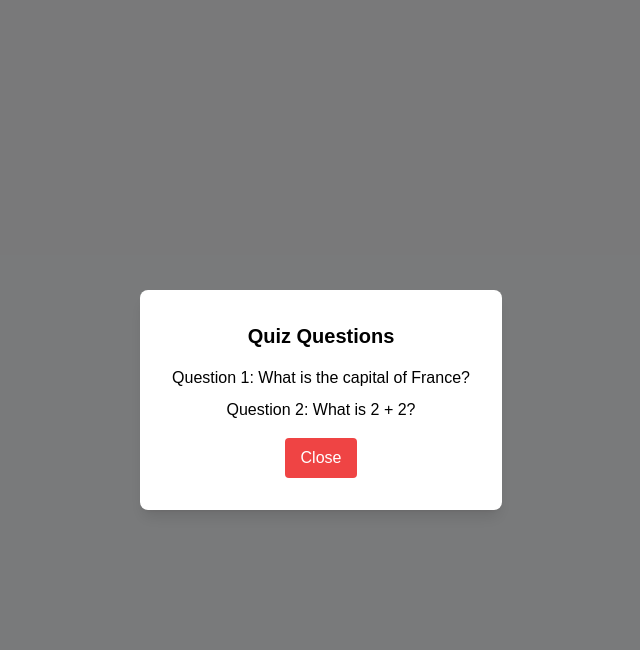
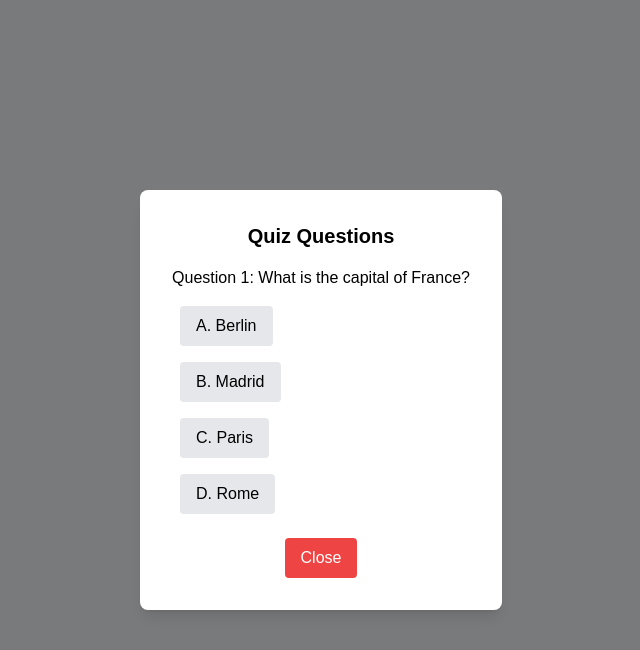
Before and after one commit to Zahraa222/DevLingo, a Next.js app in the folder devlingo/: page / in a window 1280 px wide. Both pictures are taken after a click on the button "Start Quiz". Shown: the top 650 px of the page, without its empty margins (319-959 px from the left). Built offline with nearby package versions, Linux system fonts and the light colour scheme.

Commit message:
quiz component layout and add quiz questions

```diff
--- a/devlingo/app/components/quiz.js
+++ b/devlingo/app/components/quiz.js
@@ -23,8 +23,20 @@ function QuizCard() {
                     <div className="modal-content bg-white p-8 rounded-lg shadow-lg max-w-sm text-center text-black">
                         <h2 className="text-xl font-semibold mb-4">Quiz Questions</h2>
                         <p className="mb-2">Question 1: What is the capital of France?</p>
-
-              <p className="mb-4">Question 2: What is 2 + 2?</p>
+                        <div className="mb-4 flex flex-col items-start">
+                            <div className='m-2'>
+                                <button className="bg-gray-200 text-black px-4 py-2 rounded hover:bg-gray-300">A. Berlin</button>
+                            </div>
+                            <div className='m-2'>
+                                <button className="bg-gray-200 text-black px-4 py-2 rounded hover:bg-gray-300">B. Madrid</button>
+                            </div>
+                            <div className='m-2'>
+                                <button className="bg-gray-200 text-black px-4 py-2 rounded hover:bg-gray-300">C. Paris</button>
+                            </div>
+                            <div className='m-2'>
+                                <button className="bg-gray-200 text-black px-4 py-2 rounded hover:bg-gray-300">D. Rome</button>
+                            </div>
+                        </div>
                         <button onClick={closeModal} className="close-modal-button bg-red-500 text-white px-4 py-2 rounded hover:bg-red-600">
                             Close
                         </button>
```
Lines whose indentation alone changed are shown as unchanged.
